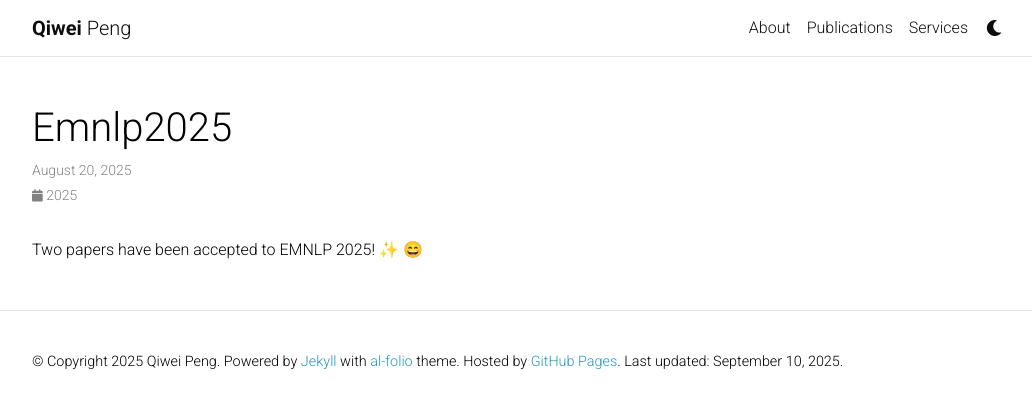
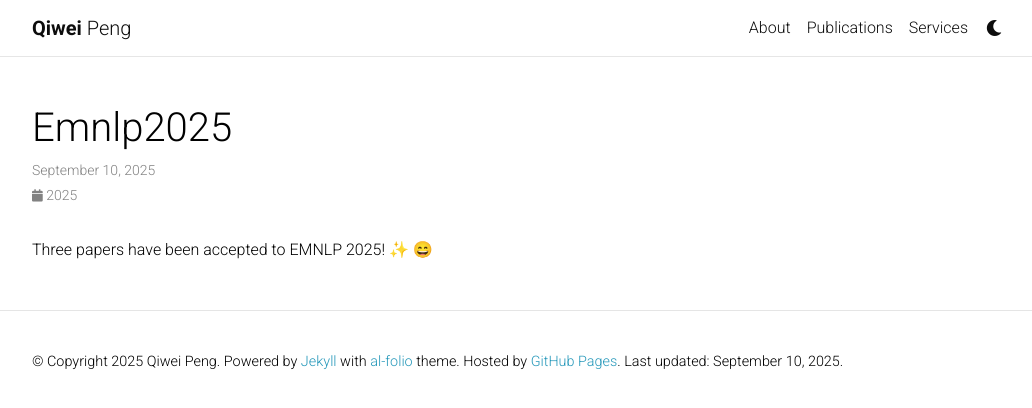
Before and after one commit to Punchwes/punchwes.github.io, a Jekyll site: the page built from _news/emnlp2025.md, in a window 1280 px wide. Shown: the top 408 px of the page, without its empty margins (123-1155 px from the left). Built offline with Jekyll 4.4.1, drawn with Linux system fonts in a browser that asks for light colours; emoji names are drawn with the system emoji font; comment, search, counter and statistics services are not loaded; a style sheet for code colours, icons or effects is not loaded.

Commit message:
update news

```diff
--- a/_news/emnlp2025.md
+++ b/_news/emnlp2025.md
@@ -1,7 +1,7 @@
 ---
 layout: post
-date: 2025-08-20 12:00:00-0400
+date: 2025-09-10 12:00:00-0400
 inline: true
 ---
 
-Two papers have been accepted to EMNLP 2025! :sparkles: :smile:
+Three papers have been accepted to EMNLP 2025! :sparkles: :smile:
```
